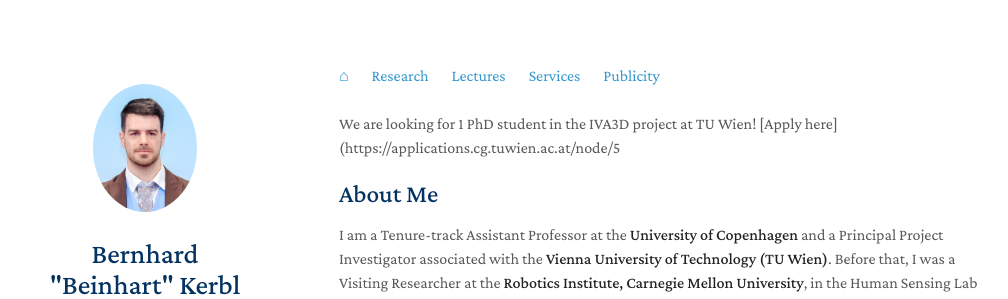
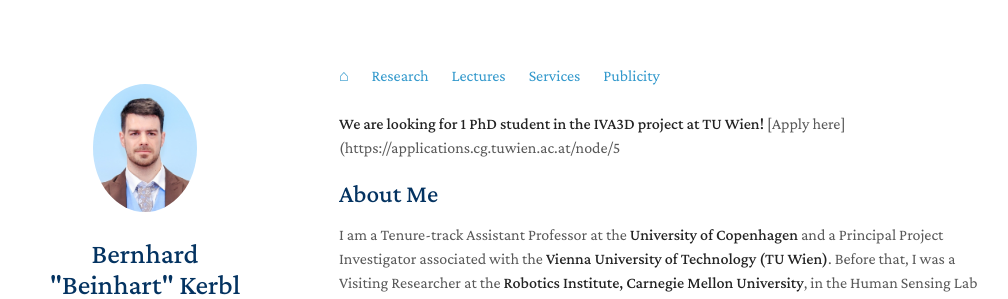
Before and after one commit to Snosixtyboo/snosixtyboo.github.io, a Jekyll site: the page built from index.md, in a window 1280 px wide and 1030 px high. Shown: the top 299 px of the window, without its empty margins (131-1139 px from the left). Built offline with Jekyll 4.4.1, drawn with Linux system fonts in a browser that asks for light colours; nearby versions of some CDN libraries; a style sheet for code colours, icons or effects is not loaded.

Commit message:
Position

```diff
--- a/index.md
+++ b/index.md
@@ -2,7 +2,7 @@
 layout: homepage
 ---
 
-We are looking for 1 PhD student in the IVA3D project at TU Wien! [Apply here](https://applications.cg.tuwien.ac.at/node/5
+**We are looking for 1 PhD student in the IVA3D project at TU Wien!** [Apply here](https://applications.cg.tuwien.ac.at/node/5
 
 ## About Me
 
```
